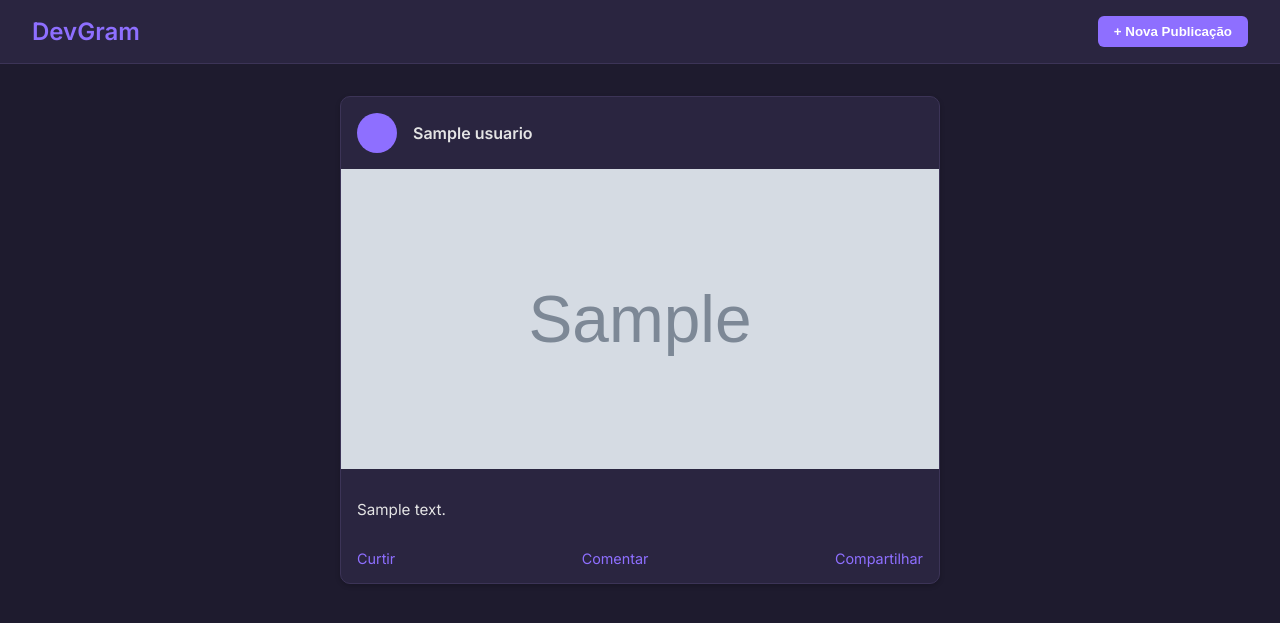
After one commit to Katriel-Camilo/Jean-Programacao-Computadores, a PHP site: page /feed.php in a window 1280 px wide. The commit adds this page. Shown: the top 623 px of the page. Run offline with PHP 8.4, Linux system fonts and the light colour scheme; the visitor is signed in with stand-in values (Sample User, id 1); tables that the repository leaves empty or names only in its code hold one stand-in row (values such as "Sample post"); grey boxes marked "Sample" are stand-in pictures.

Commit message:
Feed e criação de postagens

```diff
--- a/app/conexao.php
+++ b/app/conexao.php
@@ -1,11 +1,12 @@
 <?php
 $servername = "localhost";
-$username = "root";
-$password = "";
+$username = "projetophp";
+$password = "123";
 $dbname = "projetophp";
+$port = 3306;
 
 // Create connection
-$conn = new mysqli($servername, $username, $password, $dbname);
+$conn = new mysqli($servername, $username, $password, $dbname, $port);
 // Check connection
 if ($conn->connect_error) {
     die("Connection failed: " . $conn->connect_error);
--- /dev/null
+++ b/feed.php
@@ -0,0 +1,256 @@
+<?php
+    session_start();
+
+    if (!isset($_SESSION["id_user"])) {
+        header("Location: /index.php");
+        exit();
+    }
+
+?>
+
+
+<!DOCTYPE html>
+<html lang="pt-br">
+<head>
+  <meta charset="UTF-8">
+  <meta name="viewport" content="width=device-width, initial-scale=1">
+  <title>Feed Social</title>
+  <link href="https://fonts.googleapis.com/css2?family=Inter:wght@400;600&display=swap" rel="stylesheet">
+  <style>
+    :root {
+      --bg-dark: #1e1b2e;
+      --bg-card: #2a2540;
+      --text-color: #e4e4e4;
+      --accent: #8e6fff;
+      --border: #3c3457;
+    }
+
+    body {
+      margin: 0;
+      background-color: var(--bg-dark);
+      color: var(--text-color);
+      font-family: 'Inter', sans-serif;
+    }
+
+    header {
+      background-color: var(--bg-card);
+      padding: 1rem 2rem;
+      border-bottom: 1px solid var(--border);
+      display: flex;
+      align-items: center;
+      justify-content: space-between;
+    }
+
+    header h1 {
+      font-size: 1.5rem;
+      color: var(--accent);
+      margin: 0;
+    }
+
+    .btn-postar {
+      background-color: var(--accent);
+      border: none;
+      color: white;
+      padding: 0.5rem 1rem;
+      border-radius: 6px;
+      font-weight: bold;
+      cursor: pointer;
+    }
+
+    .feed {
+      max-width: 600px;
+      margin: 2rem auto;
+      display: flex;
+      flex-direction: column;
+      gap: 2rem;
+    }
+
+    .post {
+      background-color: var(--bg-card);
+      border: 1px solid var(--border);
+      border-radius: 10px;
+      overflow: hidden;
+      box-shadow: 0 2px 5px rgba(0,0,0,0.2);
+    }
+
+    .post-header {
+      display: flex;
+      align-items: center;
+      padding: 1rem;
+      gap: 1rem;
+    }
+
+    .avatar {
+      width: 40px;
+      height: 40px;
+      border-radius: 50%;
+      background-color: var(--accent);
+    }
+
+    .username {
+      font-weight: 600;
+    }
+
+    .post-image {
+      width: 100%;
+      height: 300px;
+      background-color: #444;
+      background-size: cover;
+      background-position: center;
+    }
+
+    .post-caption {
+      padding: 1rem;
+      font-size: 0.95rem;
+    }
+
+    .actions {
+      display: flex;
+      justify-content: space-between;
+      padding: 0 1rem 1rem;
+      font-size: 0.9rem;
+      color: var(--accent);
+      cursor: pointer;
+    }
+
+    /* Modal */
+    .modal {
+      position: fixed;
+      top: 0; left: 0;
+      width: 100vw;
+      height: 100vh;
+      background: rgba(0,0,0,0.7);
+      display: none;
+      justify-content: center;
+      align-items: center;
+    }
+
+    .modal-content {
+      background-color: var(--bg-card);
+      border: 1px solid var(--border);
+      padding: 2rem;
+      border-radius: 10px;
+      width: 90%;
+      max-width: 400px;
+    }
+
+    .modal-content h2 {
+      margin-top: 0;
+      color: var(--accent);
+    }
+
+    .modal-content textarea,
+    .modal-content input[type="file"] {
+      width: 100%;
+      margin-bottom: 1rem;
+      padding: 0.5rem;
+      background-color: var(--bg-dark);
+      color: var(--text-color);
+      border: 1px solid var(--border);
+      border-radius: 5px;
+    }
+
+    .modal-buttons {
+      display: flex;
+      justify-content: flex-end;
+      gap: 0.5rem;
+    }
+
+    .modal-buttons button {
+      padding: 0.5rem 1rem;
+      border: none;
+      border-radius: 6px;
+      font-weight: bold;
+      cursor: pointer;
+    }
+
+    .btn-cancel {
+      background-color: #555;
+      color: white;
+    }
+
+    .btn-submit {
+      background-color: var(--accent);
+      color: white;
+    }
+  </style>
+</head>
+<body>
+
+  <header>
+    <h1>DevGram</h1>
+    <button class="btn-postar" id="btnNovaPostagem">+ Nova Publicação</button>
+  </header>
+
+  <div class="feed">
+
+    <?php
+
+        require 'app/conexao.php'; // conexão $conn
+
+        $sql_postagens = "SELECT * FROM tb_postagens ORDER BY publicado_em DESC LIMIT 10";
+        $resultado_postagens = $conn->query($sql_postagens);
+
+        if ($resultado_postagens->num_rows > 0) {
+            while($postagem = $resultado_postagens->fetch_assoc()) {
+                $descricao = $postagem['descricao'];
+                $url_imagem = $postagem['url_imagem'];
+                $id_usuario = $postagem['id_usuario'];
+
+                // Obter o nome de usuário do banco de dados (supondo que você tenha uma tabela de usuários)
+                $sql_usuario = "SELECT nome FROM tb_usuarios WHERE id = $id_usuario";
+                $resultado_usuario = $conn->query($sql_usuario);
+                $usuario = $resultado_usuario->fetch_assoc()['nome'];
+    ?>
+    <div class="post">
+      <div class="post-header">
+        <div class="avatar"></div>
+        <span class="username"><?php echo htmlspecialchars($usuario); ?></span>
+      </div>
+      <div class="post-image" style="background-image: url(<?php echo '\'Sistema/postagem/' . $url_imagem . '\'' ?>);"></div>
+      <div class="post-caption">
+        <p><?php echo htmlspecialchars($descricao); ?></p>
+      </div>
+      <div class="actions">
+        <span>Curtir</span>
+        <span>Comentar</span>
+        <span>Compartilhar</span>
+      </div>
+    </div>
+
+    <?php } } ?>
+
+  </div>
+
+  <!-- Modal -->
+  <div class="modal" id="modalPostagem">
+    <div class="modal-content">
+      <h2>Nova Publicação</h2>
+      <form action="Sistema/postagem/criar_postagem.php" method="post" enctype="multipart/form-data">
+        <textarea name="descricao" rows="4" placeholder="Escreva uma legenda..." required></textarea>
+        <input type="file" name="imagem" accept="image/*" required>
+        <div class="modal-buttons">
+            <button type="button" class="btn-cancel" id="btnCancelar">Cancelar</button>
+            <button type="submit" class="btn-submit">Publicar</button>
+        </div>
+    </form>
+    </div>
+  </div>
+
+  <script>
+    const modal = document.getElementById('modalPostagem');
+    const btnNovaPostagem = document.getElementById('btnNovaPostagem');
+    const btnCancelar = document.getElementById('btnCancelar');
+
+    btnNovaPostagem.onclick = () => modal.style.display = 'flex';
+    btnCancelar.onclick = () => modal.style.display = 'none';
+
+    window.onclick = (e) => {
+      if (e.target === modal) {
+        modal.style.display = 'none';
+      }
+    }
+  </script>
+
+</body>
+</html>
```
Also changed, not shown: Sistema/postagem/criar_postagem.php (added, +45 -0 lines), index.php (+5 -4 lines), Sistema/postagem/uploads/6818064568daf.jpg (added), Sistema/postagem/uploads/6818064b1158a.jpg (added), Sistema/postagem/uploads/68180686e831a.jpg (added), Sistema/postagem/uploads/681809f237457.png (added).
